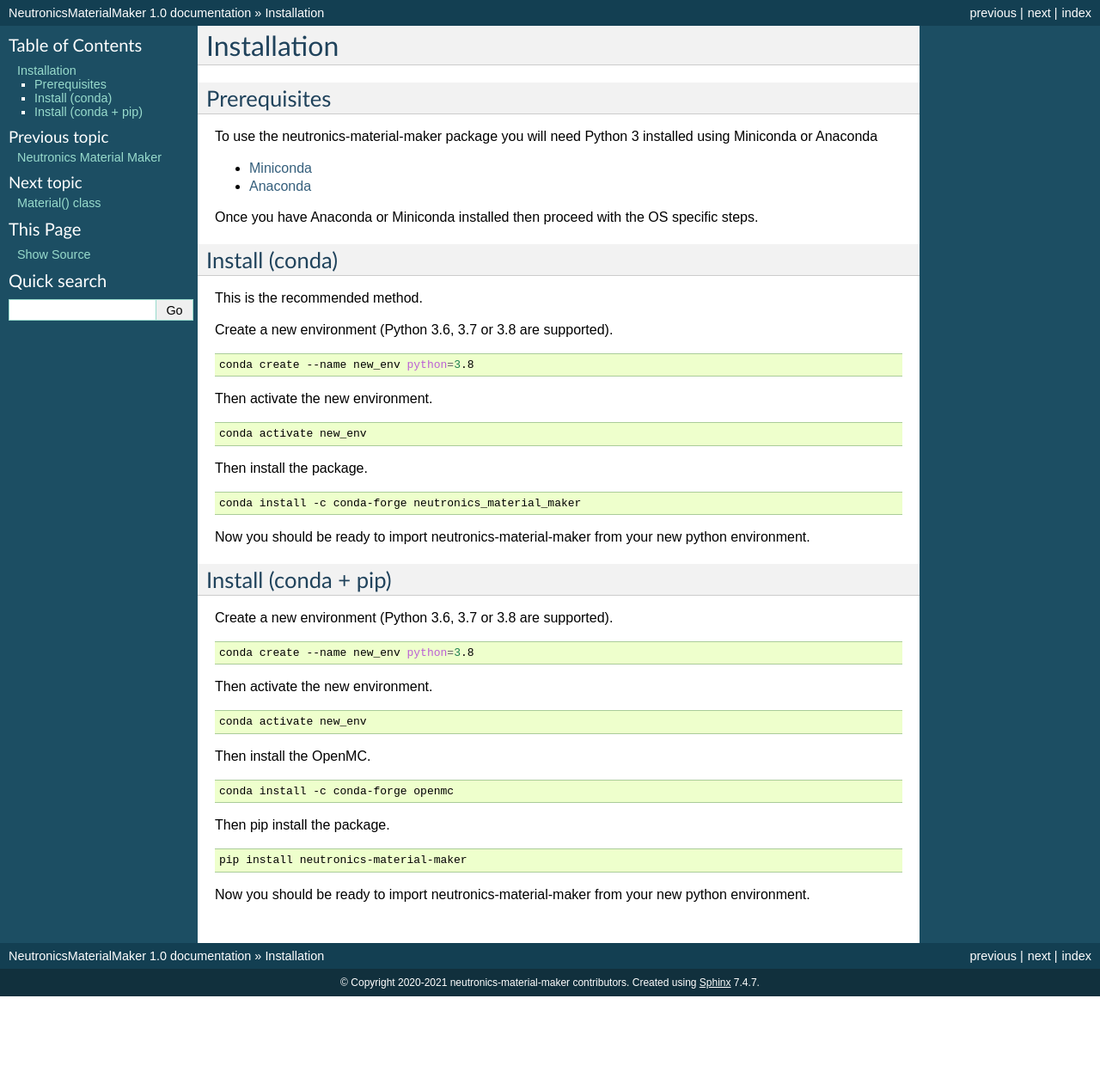
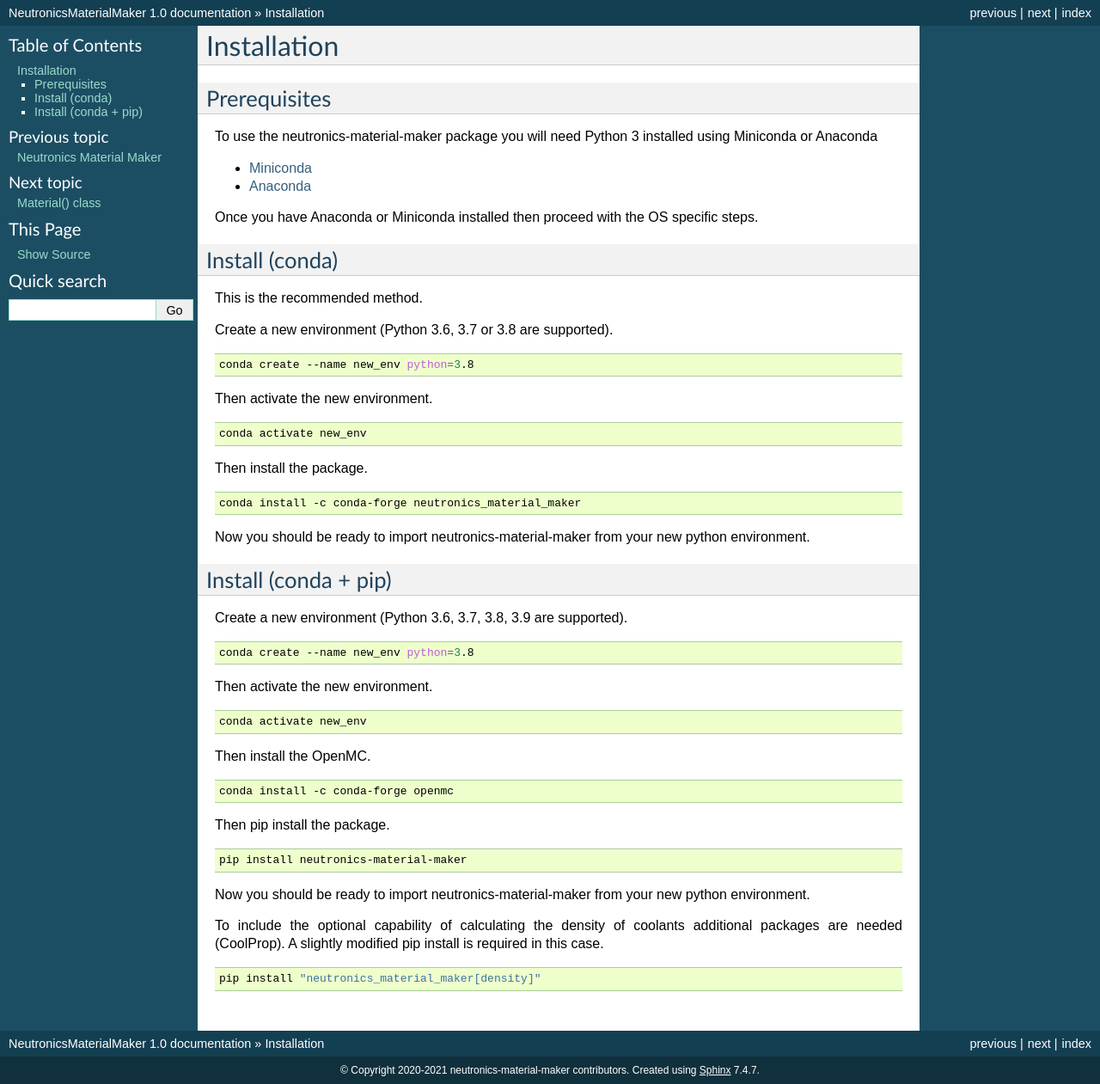
Before and after one commit to fusion-energy/neutronics_material_maker, a Sphinx documentation site: the page built from docs/source/install.rst, in a window 1280 px wide. Shown: the whole page at 86% size. Built offline with Sphinx 7.4.7, drawn with Linux system fonts in a browser that asks for light colours; before the commit the page ends 1159 px from its top, so only the background shows below that.

Commit message:
updated install to include [density]

```diff
--- a/docs/source/install.rst
+++ b/docs/source/install.rst
@@ -48,7 +48,7 @@ environment.
 Install (conda + pip)
 ---------------------
 
-Create a new environment (Python 3.6, 3.7 or 3.8 are supported).
+Create a new environment (Python 3.6, 3.7, 3.8, 3.9 are supported).
 
 .. code-block:: bash
 
@@ -76,3 +76,11 @@ Then pip install the package.
 
 Now you should be ready to import neutronics-material-maker from your new python
 environment.
+
+To include the optional capability of calculating the density of coolants
+additional packages are needed (CoolProp). A slightly modified pip install
+is required in this case.
+
+.. code-block:: bash
+
+   pip install "neutronics_material_maker[density]"
--- a/setup.cfg
+++ b/setup.cfg
@@ -26,7 +26,7 @@ project_urls =
 packages = find:
 python_requires= >=3.6
 install_requires=
-    asteval
+    asteval >= 0.9.20
 
 [options.package_data]
 * = *.json
```
Also changed, not shown: README.md (+17 -5 lines), 1 other file.
